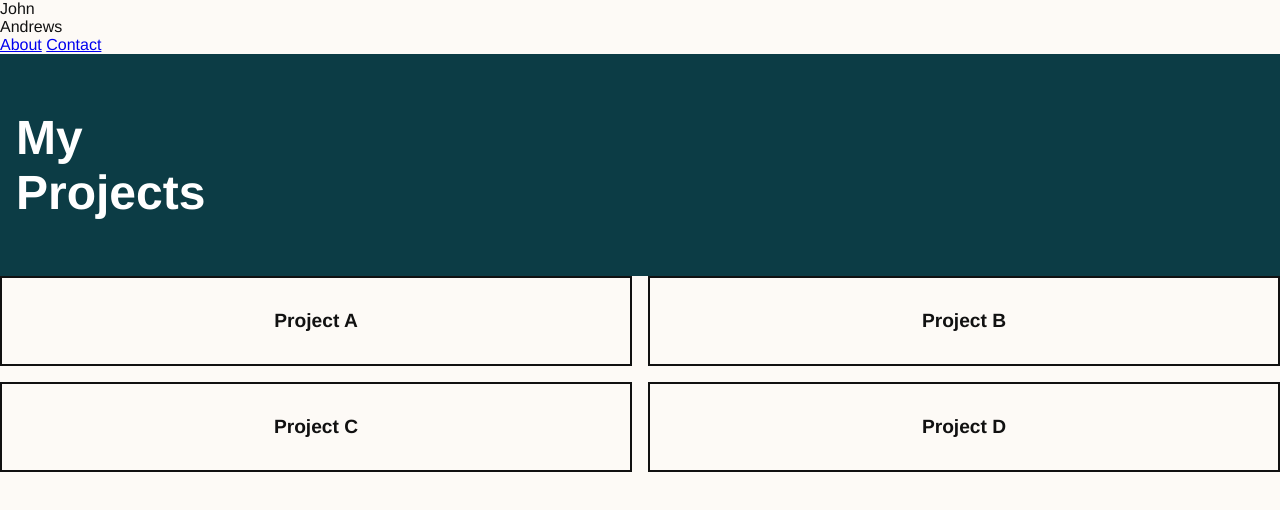
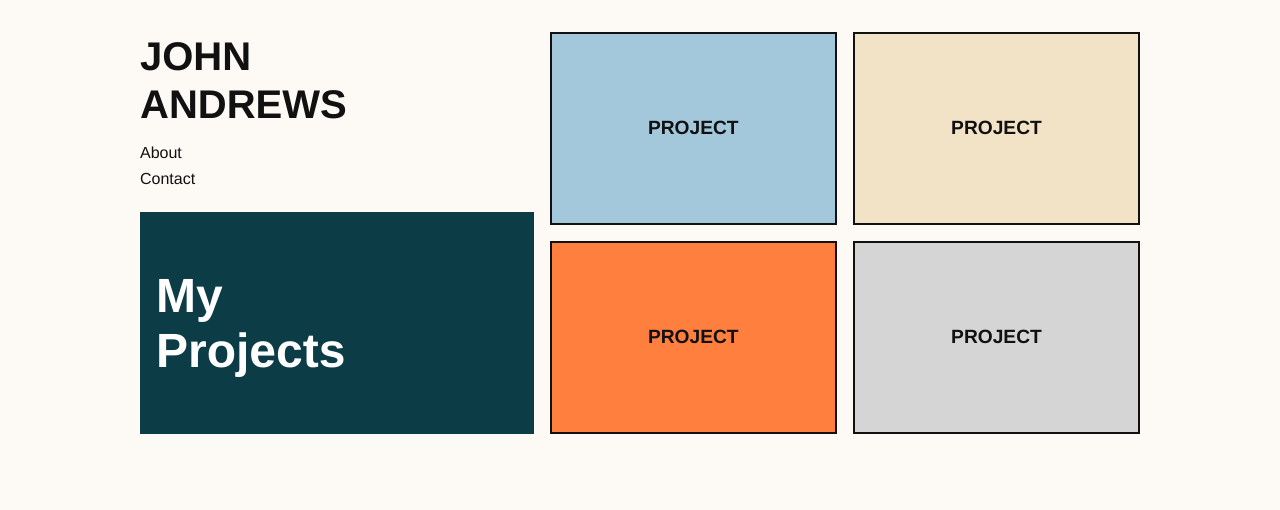
Before and after one commit to 11051620/Portfolio, a plain HTML site: page index.html in a window 1280 px wide. Drawn offline with Linux system fonts and the light colour scheme; a web font is replaced by a local one.

Commit message:
Update index.html

```diff
--- a/index.html
+++ b/index.html
@@ -1,31 +1,32 @@
 <!DOCTYPE html>
 <html lang="en">
 <head>
-  <meta charset="UTF-8" />
-  <meta name="viewport" content="width=device-width, initial-scale=1.0" />
+  <meta charset="UTF-8">
+  <meta name="viewport" content="width=device-width, initial-scale=1.0">
   <title>John Andrews | Portfolio</title>
-  <link rel="stylesheet" href="style.css" />
+  <link rel="stylesheet" href="style.css">
+  <link href="https://fonts.googleapis.com/css2?family=Helvetica:wght@400;700&display=swap" rel="stylesheet">
 </head>
 <body>
-  <header>
-    <div class="logo">John<br>Andrews</div>
-    <nav>
-      <a href="#about">About</a>
-      <a href="#contact">Contact</a>
-    </nav>
-  </header>
+  <div class="container">
+    <header class="header">
+      <div class="name">JOHN<br>ANDREWS</div>
+      <nav class="nav">
+        <a href="#about">About</a>
+        <a href="#contact">Contact</a>
+      </nav>
+    </header>
 
-  <main>
     <section class="intro">
       <h1>My<br>Projects</h1>
     </section>
 
     <section class="projects">
-      <div class="project blue">Project A</div>
-      <div class="project beige">Project B</div>
-      <div class="project orange">Project C</div>
-      <div class="project dark">Project D</div>
+      <div class="project project-1">PROJECT</div>
+      <div class="project project-2">PROJECT</div>
+      <div class="project project-3">PROJECT</div>
+      <div class="project project-4">PROJECT</div>
     </section>
-  </main>
+  </div>
 </body>
 </html>
```
